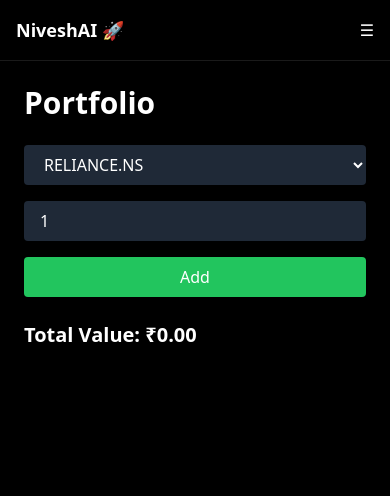
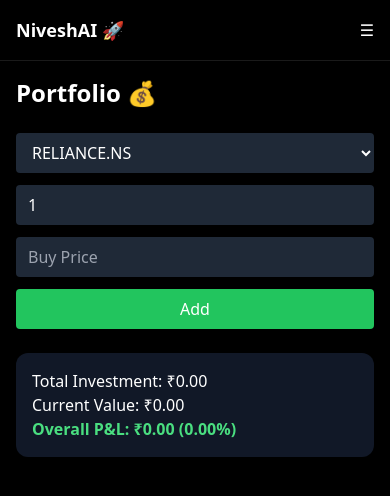
Before and after one commit to Student-SanjanaYadav/NiveshAI, a React (Vite) app in the folder client/: page /portfolio in a window 390 px wide. Shown: the top 496 px of the page. Built offline with nearby package versions, Linux system fonts and the light colour scheme.

Commit message:
upgraded portfolio with pnl

```diff
--- a/client/src/pages/Portfolio.jsx
+++ b/client/src/pages/Portfolio.jsx
@@ -3,6 +3,7 @@
 export default function Portfolio() {
   const [stock, setStock] = useState("RELIANCE.NS");
   const [quantity, setQuantity] = useState(1);
+  const [buyPrice, setBuyPrice] = useState("");
   const [portfolio, setPortfolio] = useState([]);
 
   const stockList = [
@@ -11,41 +12,60 @@
   ];
 
   const addStock = async () => {
+    if (!buyPrice) {
+      alert("Enter Buy Price");
+      return;
+    }
+
     try {
       const res = await fetch(`https://niveshai-4.onrender.com/stock/${stock}`);
       const data = await res.json();
 
-      const latestPrice = data.prices[data.prices.length - 1];
+      const currentPrice = data.prices?.slice(-1)[0] || 0;
 
       const newStock = {
         name: stock,
-        quantity: quantity,
-        price: latestPrice,
-        total: latestPrice * quantity,
+        quantity: Number(quantity),
+        buyPrice: Number(buyPrice),
+        currentPrice,
       };
 
       setPortfolio([...portfolio, newStock]);
-    } catch (err) {
-      console.log(err);
-      alert("API not working ❌");
+      setBuyPrice("");
+    } catch {
+      alert("API Error ❌");
     }
   };
 
-  // 🔥 TOTAL PORTFOLIO VALUE
-  const totalValue = portfolio.reduce((acc, item) => acc + item.total, 0);
+  // 🔥 CALCULATIONS
+  const totalInvestment = portfolio.reduce(
+    (acc, item) => acc + item.buyPrice * item.quantity,
+    0
+  );
+
+  const currentValue = portfolio.reduce(
+    (acc, item) => acc + item.currentPrice * item.quantity,
+    0
+  );
+
+  const profitLoss = currentValue - totalInvestment;
+  const profitPercent =
+    totalInvestment > 0 ? (profitLoss / totalInvestment) * 100 : 0;
 
   return (
-    <div className="min-h-screen bg-black text-white p-6">
+    <div className="min-h-screen bg-black text-white p-4 sm:p-6">
 
-      <h1 className="text-3xl font-bold mb-6">Portfolio</h1>
+      <h1 className="text-2xl sm:text-3xl font-bold mb-6">
+        Portfolio 💰
+      </h1>
 
       {/* INPUTS */}
-      <div className="flex flex-col sm:flex-row gap-4 mb-6">
+      <div className="flex flex-col sm:flex-row gap-3 mb-6">
 
         <select
           value={stock}
           onChange={(e) => setStock(e.target.value)}
-          className="px-4 py-2 bg-gray-800 rounded"
+          className="px-3 py-2 bg-gray-800 rounded"
         >
           {stockList.map((s, i) => (
             <option key={i}>{s}</option>
@@ -54,10 +74,18 @@
 
         <input
           type="number"
+          placeholder="Qty"
           value={quantity}
           onChange={(e) => setQuantity(e.target.value)}
-          className="px-4 py-2 bg-gray-800 rounded"
-          placeholder="Quantity"
+          className="px-3 py-2 bg-gray-800 rounded"
+        />
+
+        <input
+          type="number"
+          placeholder="Buy Price"
+          value={buyPrice}
+          onChange={(e) => setBuyPrice(e.target.value)}
+          className="px-3 py-2 bg-gray-800 rounded"
         />
 
         <button
@@ -68,23 +96,52 @@
         </button>
       </div>
 
-      {/* LIST */}
+      {/* STOCK LIST */}
       <div className="space-y-3">
-        {portfolio.map((item, i) => (
-          <div key={i} className="bg-gray-900 p-4 rounded flex justify-between">
-            <span>{item.name}</span>
-            <span>Qty: {item.quantity}</span>
-            <span>₹{item.price}</span>
-            <span className="text-green-400">₹{item.total}</span>
-          </div>
-        ))}
+        {portfolio.map((item, i) => {
+          const invested = item.buyPrice * item.quantity;
+          const current = item.currentPrice * item.quantity;
+          const pnl = current - invested;
+
+          return (
+            <div key={i} className="bg-gray-900 p-4 rounded-xl">
+              <div className="flex justify-between text-sm">
+                <span>{item.name}</span>
+                <span>Qty: {item.quantity}</span>
+              </div>
+
+              <div className="flex justify-between mt-2 text-sm">
+                <span>Buy: ₹{item.buyPrice}</span>
+                <span>Current: ₹{item.currentPrice}</span>
+              </div>
+
+              <div
+                className={`mt-2 font-bold ${
+                  pnl >= 0 ? "text-green-400" : "text-red-400"
+                }`}
+              >
+                P&L: ₹{pnl.toFixed(2)}
+              </div>
+            </div>
+          );
+        })}
       </div>
 
-      {/* TOTAL */}
-      <div className="mt-6 text-xl font-bold">
-        Total Value: ₹{totalValue.toFixed(2)}
+      {/* SUMMARY */}
+      <div className="mt-6 p-4 bg-gray-900 rounded-xl">
+
+        <p>Total Investment: ₹{totalInvestment.toFixed(2)}</p>
+        <p>Current Value: ₹{currentValue.toFixed(2)}</p>
+
+        <p
+          className={`font-bold ${
+            profitLoss >= 0 ? "text-green-400" : "text-red-400"
+          }`}
+        >
+          Overall P&L: ₹{profitLoss.toFixed(2)} ({profitPercent.toFixed(2)}%)
+        </p>
+
       </div>
-
     </div>
   );
 }
```
